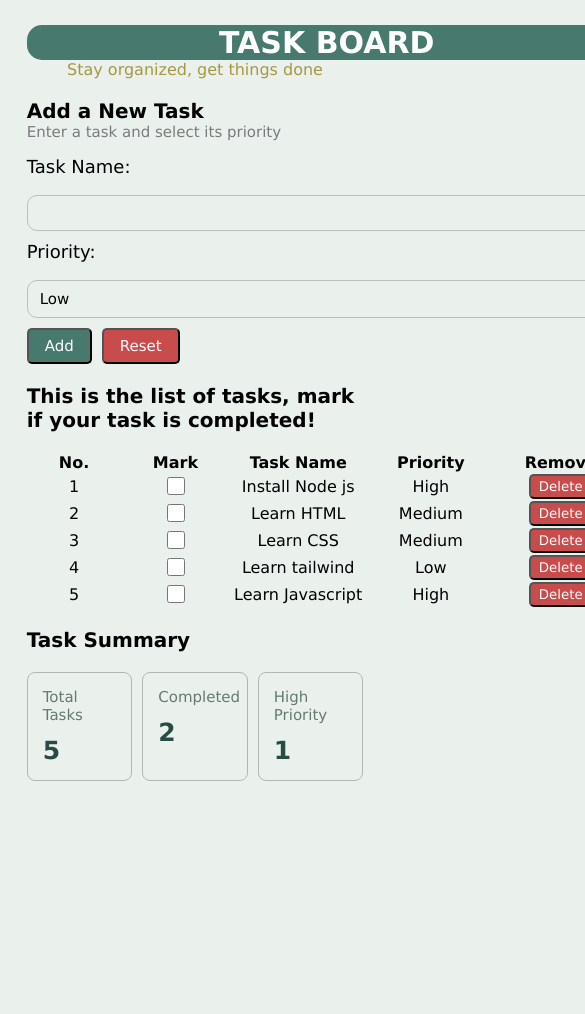
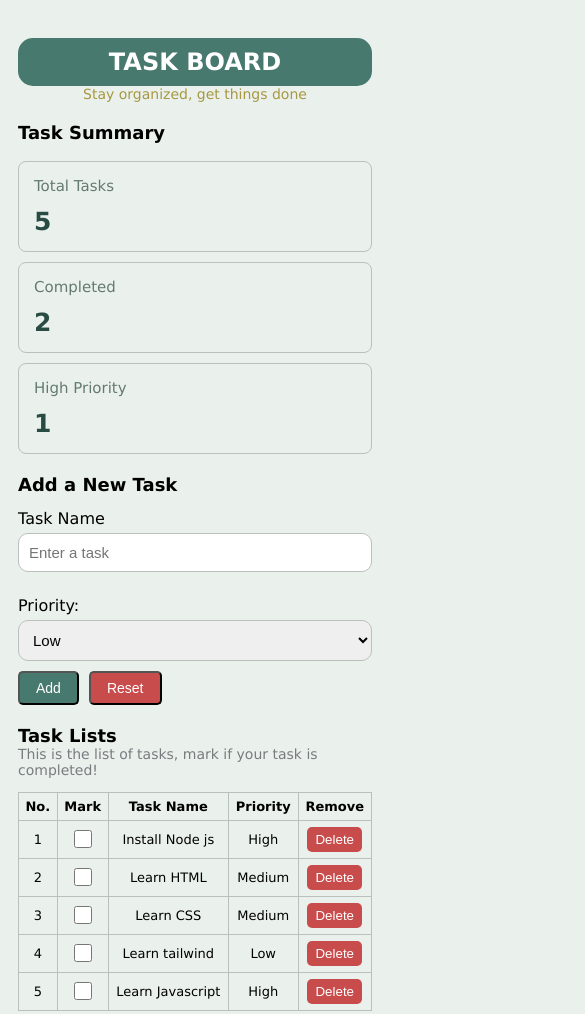
Before and after one commit to Nij-bhavsar/Cloudus_Training_Program_week1, a plain HTML site: page Task Board/index.html in a window 390 px wide. Shown: the top 1014 px of the page, 585 px wide, since content can reach past the window. Before the commit the page ends 844 px from the top, so only its background shows below. Drawn offline with Linux system fonts and the light colour scheme.

Commit message:
responsive

```diff
--- a/Task Board/index.html
+++ b/Task Board/index.html
@@ -12,15 +12,31 @@
     <h2 class="hero" id="title">TASK BOARD </h2>
     <p id="line">Stay organized, get things done</p>
 </div>
+<div id="guide">
+    <p>Task Summary</p>
+</div>
+<div class="statusbar">
+    <div class="status-data">
+        <p>Total Tasks</p>
+        <span>5</span>
+    </div>
+    <div class="status-data">
+        <p>Completed</p>
+        <span>2</span>
+    </div>
+    <div class="status-data">
+        <p>High Priority</p>
+        <span>1</span>
+    </div>
+</div>
 <div>
     <p id="guide">Add a New Task</p>
-    <p id="line2">Enter a task and select its priority</p>
 </div>
 <form class="formtext">
-    <label for="task">Task Name:</label><br>
-    <input type="text" name="tname"><br>
-    <label for="priority" >Priority:</label><br>
-    <select name="priority" id="priority">
+    <label for="task">Task Name</label>
+    <input type="text" name="tname" placeholder="Enter a task">
+    <label for="priority" >Priority:</label>
+    <select name="priority">
         <option>Low</option>
         <option>Medium</option>
         <option>High</option>
@@ -32,9 +48,15 @@
     </div>
 </form>
 
-<div id="guide">
-    <p>This is the list of tasks, mark if your task is completed!</p>
+<div>
+    <p id="guide">Task Lists</p>
+    <p id="line2">This is the list of tasks, mark if your task is completed!</p>
 </div>
+
+<div id="line2">
+
+</div>
+<div class="table-wrap">
 <table class="tabledata">
     <tr>
         <th>No.</th>
@@ -79,22 +101,6 @@
         <td><button type="reset">Delete</button></td>
     </tr>
 </table>
-<div id="guide">
-    <p>Task Summary</p>
-</div>
-<div class="statusbar">
-    <div class="status-data">
-        <p>Total Tasks</p>
-        <span>5</span>
-    </div>
-    <div class="status-data">
-        <p>Completed</p>
-        <span>2</span>
-    </div>
-    <div class="status-data">
-        <p>High Priority</p>
-        <span>1</span>
-    </div>
 </div>
 </div>
 </body>
--- a/Task Board/styles.css
+++ b/Task Board/styles.css
@@ -1,10 +1,12 @@
-* {
+body {
     background-color: #EAF1ED;
     font-family: 'Lucida Sans', 'Lucida Sans Regular', 'Lucida Grande', 'Lucida Sans Unicode', Geneva, Verdana, sans-serif;
+    box-sizing: border-box;
+    padding: 10px 10px;
 }
 
 .whole {
-    width: 90%;
+    width: 100%;
     max-width: 600px;
     margin: 20px auto;
 }
@@ -14,13 +16,15 @@
     background-color: #47796F;
     color: white;
     font-size: 30px;
-    margin-bottom: 0%;
-    width: 600px;
+    margin-bottom: 0;
+    width: 100%;
     text-align: center;
+    padding: 10px;
+    box-sizing: border-box;
 }
 
 #line{
-    margin-top: 0%;
+    margin-top: 0;
     color: #a79741;
     font-size: 16px;
     text-align: center;
@@ -28,31 +32,33 @@
 
 #guide{
     font-size: 20px;
-    margin-bottom: 0%;
+    margin-bottom: 0;
     font-weight: bold;
-    flex: 1;
+    margin-top: 30px;
 }
 
 #line2{
-    margin-top: 0%;
+    margin-top: 0;
     color: rgb(121, 123, 126);
     font-size: 15px;
 }
 
 .formtext {
-    width: 300px;
+    width: 100%;
+    max-width: 600px;
     font-size: 15px;
     border-radius: 10px;
 }
 
 .formtext label {
     display: block;
-    margin-bottom: 0px;
-    font-size: 18px;
+    margin-bottom: 5px;
+    font-size: 16px;
+    margin-top: 14px;
 }
 .formtext input, .formtext select {
-    width: 200%;
-    padding: 8px;
+    width: 100%;
+    padding: 10px;
     margin-bottom: 10px;
     border: 1px solid #bac1bd;
     border-radius: 10px;
@@ -63,6 +69,7 @@
 
 .btns {
     display: flex;
+    flex-wrap: wrap;
     gap: 10px;
 }
 
@@ -83,17 +90,25 @@
     opacity: 0.8;
 }
 
-input:focus{
-    background-color: rgb(213, 204, 204);
+.tablewrap {
+    width: 100%;
+    max-width: 100%;
+    overflow-x: auto;
+    margin-top: 5px;
 }
 
-table, th, td {
-    margin-top: 5px;
-    width: 600px;
+.tabledata {
+    border-collapse: collapse;
     text-align: center;
-    border-collapse: collapse;
+    width: 100%;
+    min-width: 100%;
+}
+
+th, td {
+
+    padding: 8px;
+    border: 1px solid #bac1bd;
     border-radius: 5px;
-    flex: 1;
 }
 
 #check {
@@ -103,12 +118,14 @@ table, th, td {
     cursor: pointer;
 }
 
-.tabledata button{
-    padding: 3px 8px;
+.tabledata button {
+    padding: 5px 8px;
+    border: none;
     border-radius: 5px;
     color: white;
     cursor: pointer;
     background-color: #c94c4c;
+    white-space: nowrap;
 }
 
 .tabledata button:hover {
@@ -117,17 +134,20 @@ table, th, td {
 
 .statusbar {
     display: flex;
+    flex-wrap: wrap;
     gap: 10px;
-    margin-top: 5px;
+    margin-top: 10px;
     cursor: pointer;
+    width: 100%;
 }
 
 .status-data {
-    flex: 1;
+    flex: 1 1 150px;
+    min-width: 0;
+    box-sizing: border-box;
     padding: 15px;
     border-radius: 8px;
-    border: 1px solid #afb8b5;
-    min-width: 0;
+    border: 1px solid #bac1bd;
 }
 
 .status-data p {
@@ -140,5 +160,53 @@ table, th, td {
     font-size: 25px;
     font-weight: bold;
     color: #284b43;
-    text-align: center;
 }
+
+@media (max-width: 600px) {
+    .whole {
+        width: 100%;
+        margin: 10px auto;
+    }
+
+    #title {
+        font-size: 24px;
+        width: auto;
+    }
+
+    #guide {
+        font-size: 18px;
+        margin-top: 20px;
+    }
+
+    #line {
+        font-size: 14px;
+    }
+
+    #line2 {
+        font-size: 14px;
+    }
+    .formtext {
+        max-width: auto;
+    }
+    .tabledata th, .tabledata td {
+        padding: 6px;
+        font-size: 13px;
+    }
+
+    .statusbar {
+        flex-direction: column;
+    }
+    .status-data {
+        width: 100%;
+        flex: auto;
+        padding-right: auto;
+    }
+
+    .tablewrap {
+        overflow-x: auto;
+    }
+
+    .btns button {
+        font-size: 14px;
+    }
+}
```
